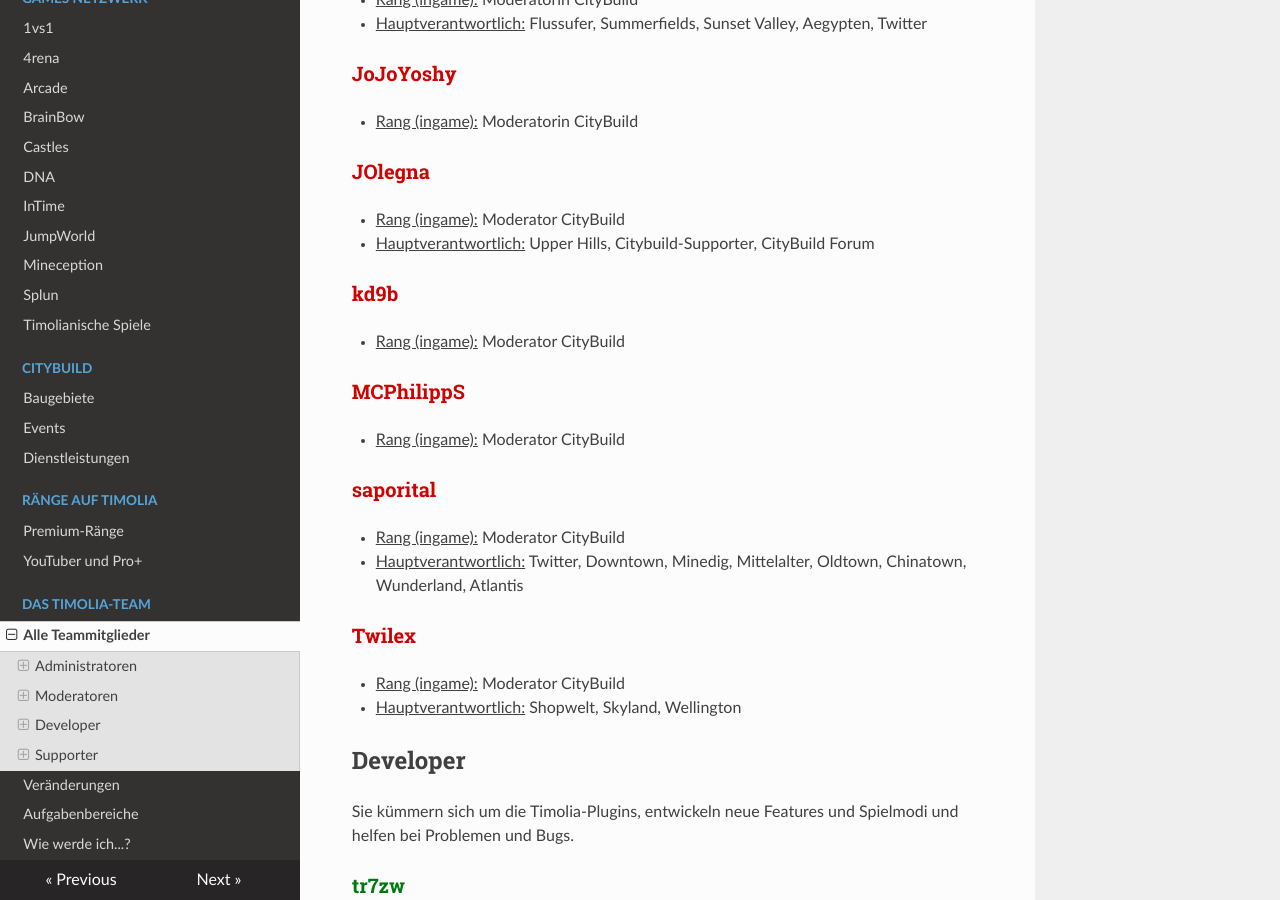
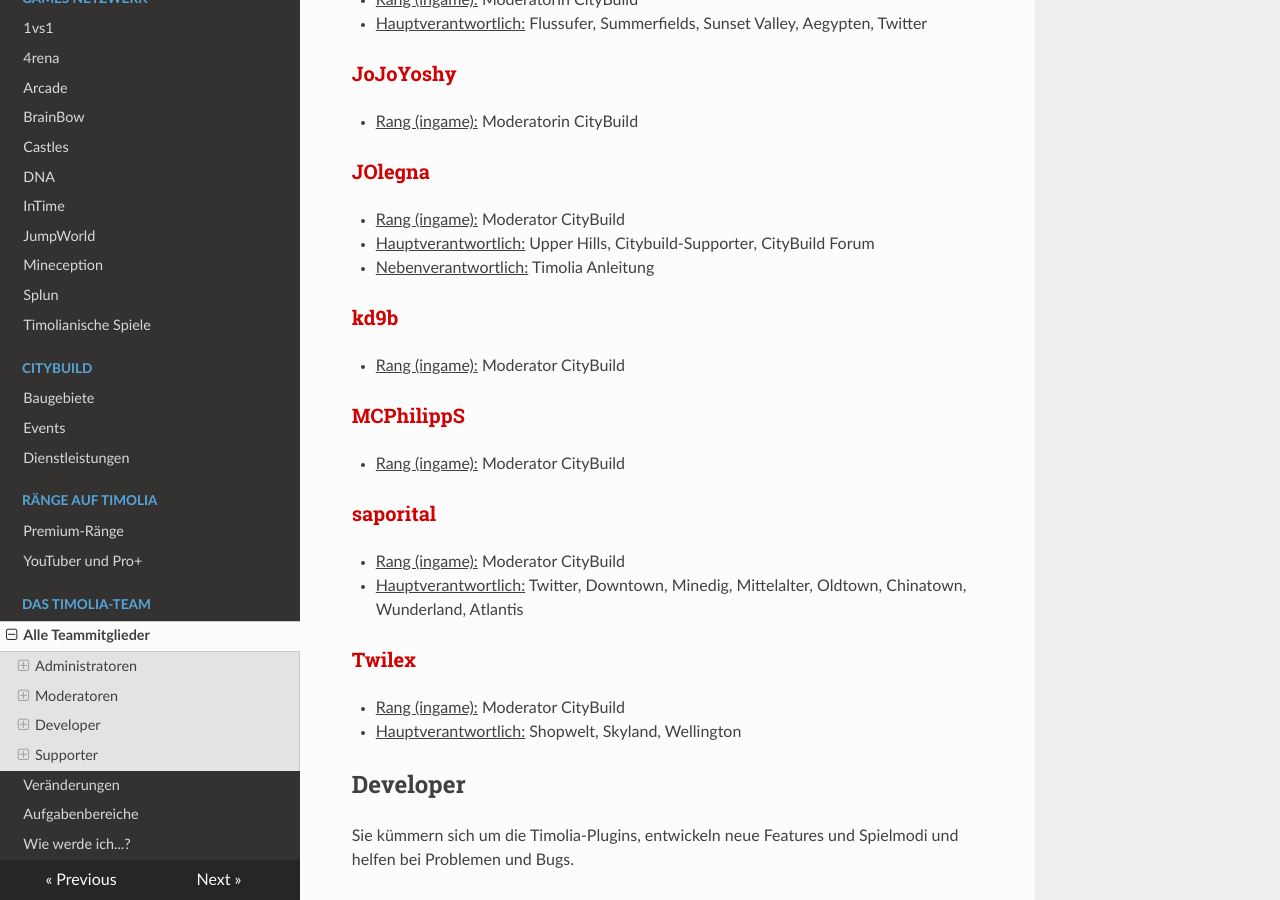
Before and after one commit to TimoliaDE/HowTo, an MkDocs documentation site: the page built from docs/team/members.md, in a window 1280 px wide and 900 px high, scrolled down 9713 px. Built offline with MkDocs 1.6.1, drawn with Linux system fonts in a browser that asks for light colours; nearby versions of some CDN libraries; old or Windows-style settings are respelled for this version of MkDocs.

Commit message:
jolegna Timolia Anleitung NV, jetzt nicht mehr Games Supporter

```diff
--- a/docs/team/members.md
+++ b/docs/team/members.md
@@ -313,6 +313,7 @@ Moderatoren kümmern sich um das reibungslose Spielererlebnis der verschiedenen
 ### <strong><span style="color:#CF0101">JOlegna</span></strong>
 - <u>Rang (ingame):</u> Moderator CityBuild
 - <u>Hauptverantwortlich:</u> Upper Hills, Citybuild-Supporter, CityBuild Forum
+- <u>Nebenverantwortlich:</u> Timolia Anleitung
 
 ###<strong><span style="color:#CF0101">kd9b</span></strong>
 - <u>Rang (ingame):</u> Moderator CityBuild
```
